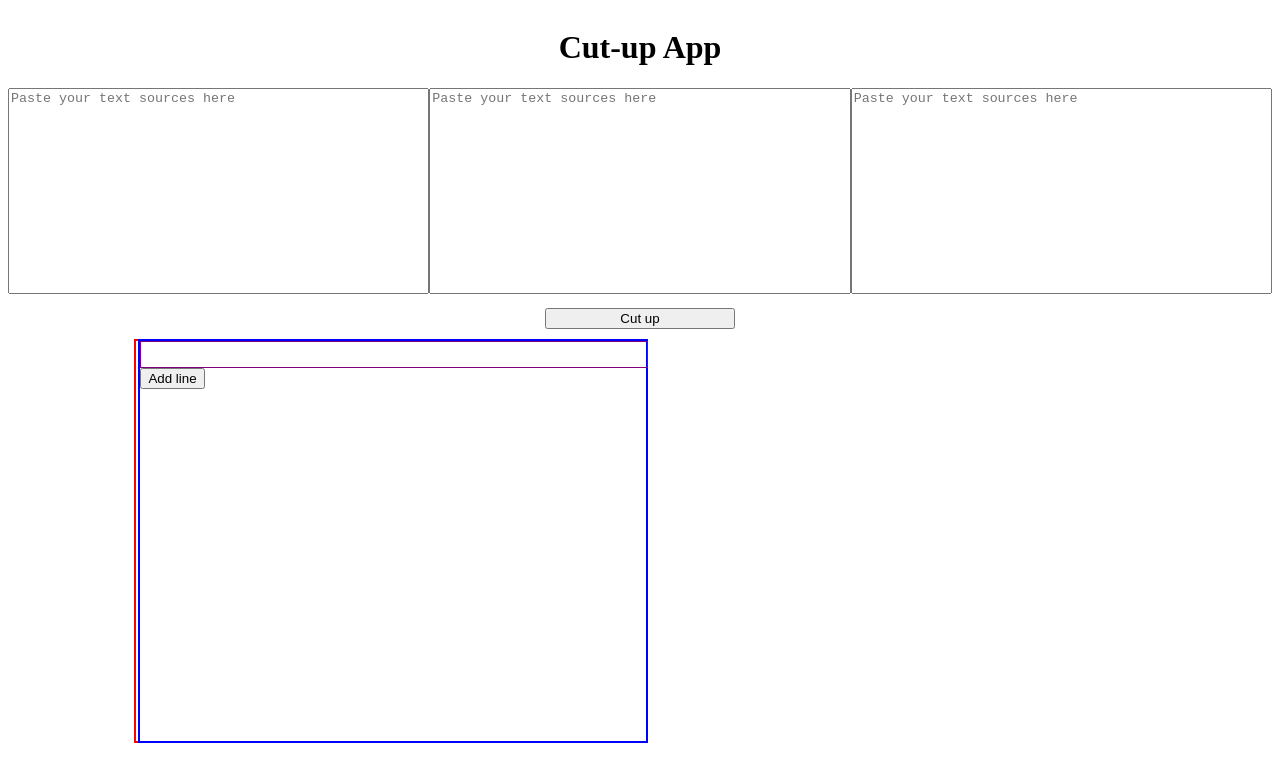
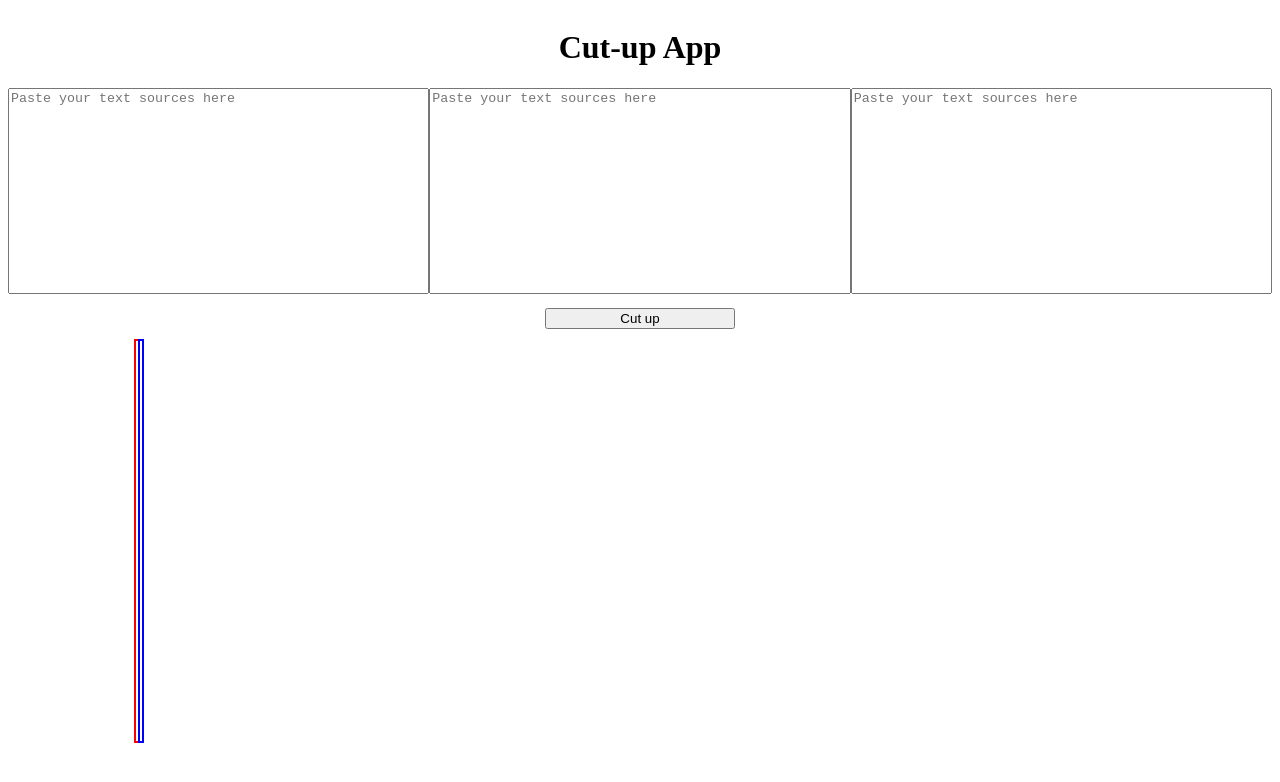
Before and after one commit to charlie-galb/cut-up, a React app: page / in a window 1280 px wide. Shown: the top 782 px of the page. Built offline with nearby package versions, Linux system fonts and the light colour scheme.

Commit message:
Add activeId prop and dragOverlay

```diff
--- a/src/components/WorkInProgress/WorkInProgress.tsx
+++ b/src/components/WorkInProgress/WorkInProgress.tsx
@@ -1,9 +1,10 @@
 import React from 'react'
 
-import { SortableContext, horizontalListSortingStrategy} from "@dnd-kit/sortable"
+import { DragOverlay } from "@dnd-kit/core"
+import { SortableContext, rectSortingStrategy} from "@dnd-kit/sortable"
 
-import { Line } from "../Line/Line"
 import { TextSnippet } from "../TextSnippet/TextSnippet"
+import { SortableTextSnippet } from "../TextSnippet/SortableTextSnippet"
 import { chunkContainer } from "../../types/chunkContainer"
 
 interface Props {
@@ -15,11 +16,12 @@ interface Props {
     wordChunks: {
         [key: string]: string
       }
+    activeId: string
 }
 
 export const WorkInProgress = (props: Props) => {
 
-    const { chunkContainers, lineOrder, addLine, wordChunks } = props
+    const { chunkContainers, lineOrder, addLine, wordChunks, activeId } = props
     const { id, title, nestedChunkIDs } = chunkContainers["chunk-container-2"]
 
     const handleLineAdding = () => {
@@ -27,24 +29,38 @@ export const WorkInProgress = (props: Props) => {
     }
 
     return (
-        <SortableContext id={id} items={nestedChunkIDs} strategy={horizontalListSortingStrategy}>
-            <div className="wip-container">
-                <div className="line" data-testid={title} >
-                    {nestedChunkIDs?.map((id, i) => {
+        // <SortableContext id={id} items={nestedChunkIDs} strategy={horizontalListSortingStrategy}>
+        //     <div className="wip-container">
+        //         <div className="line" data-testid={title} >
+        //             {nestedChunkIDs?.map((id, i) => {
+        //                 return (
+        //                     <TextSnippet data-testid="snippet" key={id} id={id} index={i} text={wordChunks[id]}/>
+        //                 )
+        //             })}
+        //         </div>
+        //         <div className="lines-container">
+        //             {lineOrder?.map((lineId, i) => {
+        //                 return (
+        //                     <Line key={i} wordChunks={wordChunks} chunkContainer={chunkContainers[lineId]}/>
+        //                 )
+        //             })}
+        //         </div>
+        //         <button data-testid="add-line-btn" className="add-line-btn" onClick={handleLineAdding} >Add line</button>
+        //     </div>
+        // </SortableContext>
+        <div>
+            <SortableContext id={id} items={nestedChunkIDs} strategy={rectSortingStrategy}>
+                <div className="wip-container" data-testid="unused-snippets" >
+                    {nestedChunkIDs?.map((ID, i) => {
                         return (
-                            <TextSnippet data-testid="snippet" key={id} id={id} index={i} text={wordChunks[id]}/>
+                            <SortableTextSnippet data-testid="snippet" key={ID} id={ID} index={i} text={wordChunks[ID]}/>
                         )
                     })}
                 </div>
-                {/* <div className="lines-container">
-                    {lineOrder?.map((lineId, i) => {
-                        return (
-                            <Line key={i} wordChunks={wordChunks} chunkContainer={chunkContainers[lineId]}/>
-                        )
-                    })}
-                </div> */}
-                <button data-testid="add-line-btn" className="add-line-btn" onClick={handleLineAdding} >Add line</button>
-            </div>
-        </SortableContext>
+            </SortableContext>
+            <DragOverlay>
+                {activeId ? <TextSnippet>{wordChunks[activeId]}</TextSnippet> : null}
+            </DragOverlay>
+        </div>
     )
 }
```
